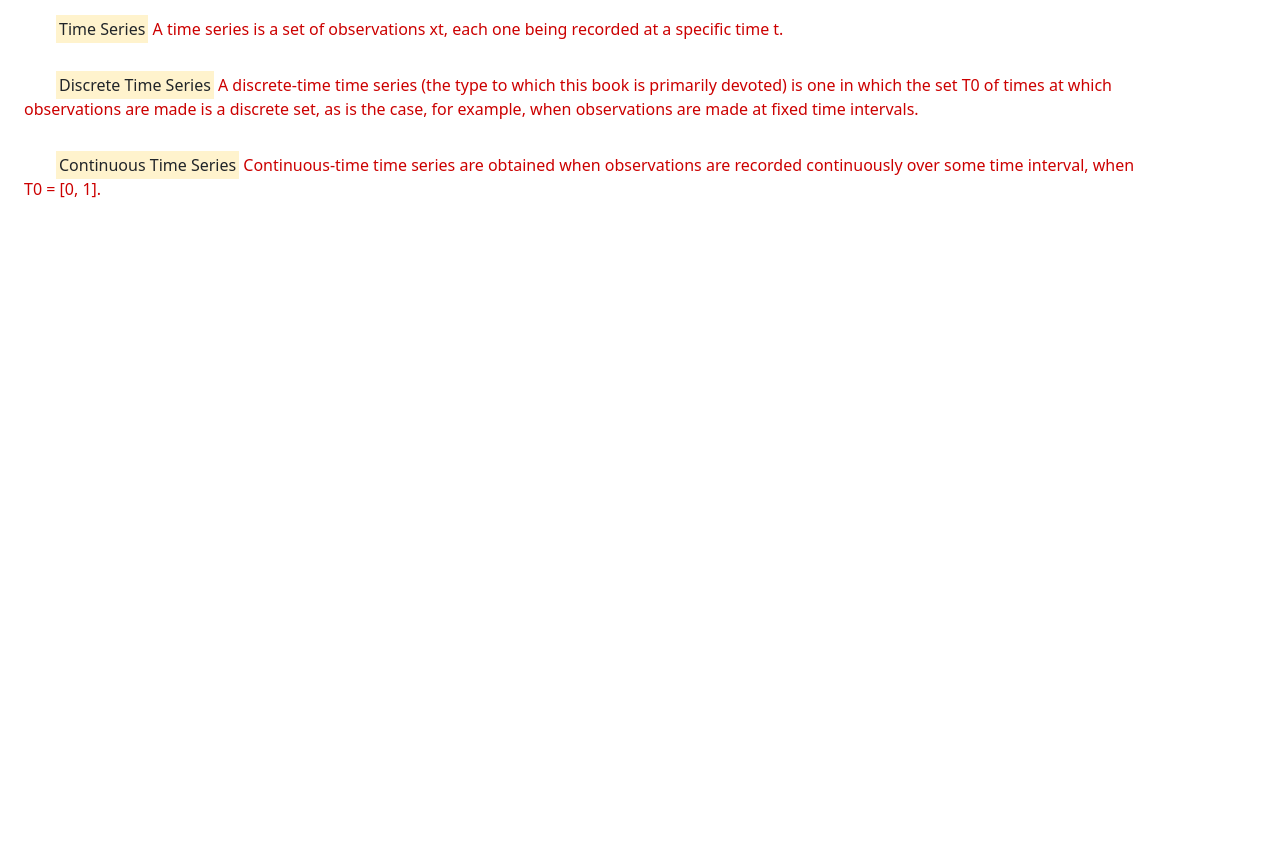
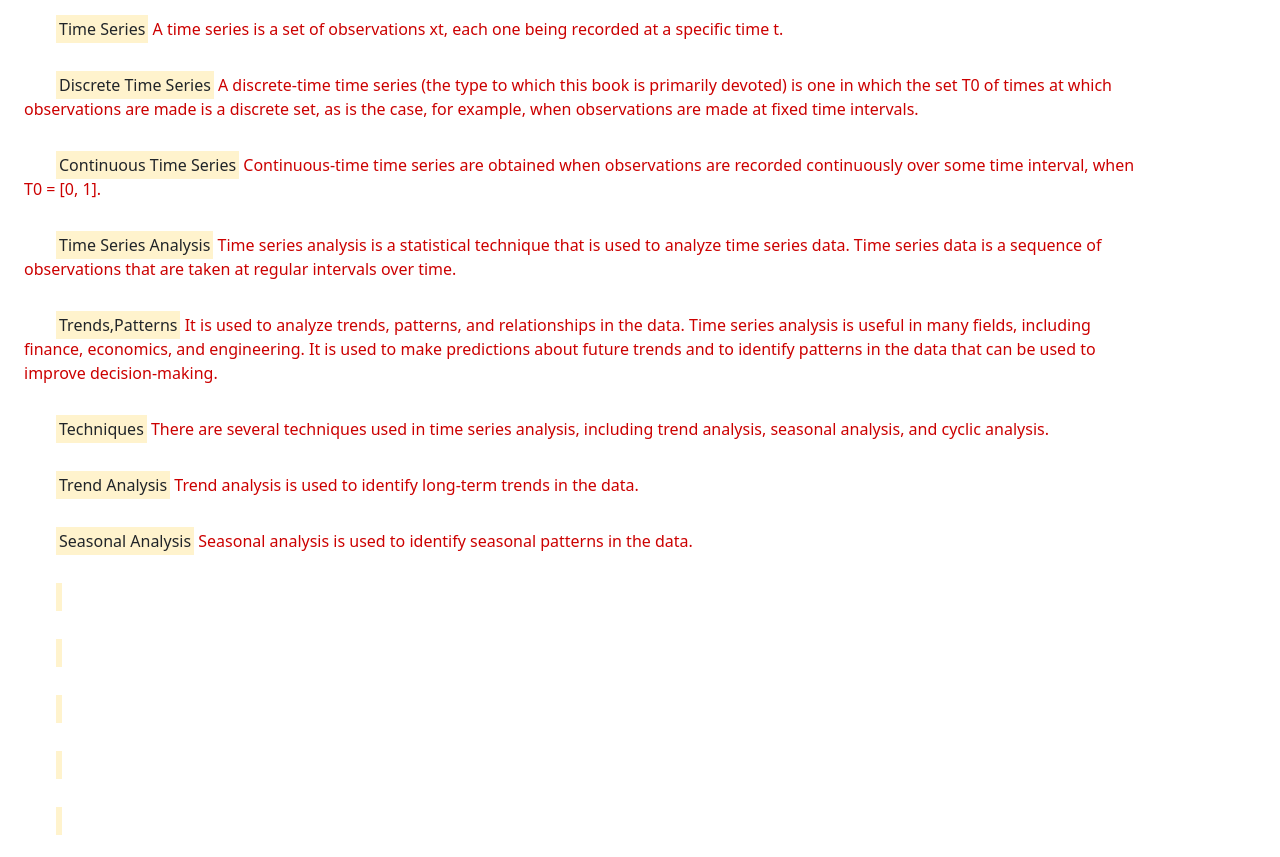
Before and after one commit to astroQ9/astroq9.github.io, a plain HTML site: page tsa/index.html in a window 1280 px wide. Shown: the part 169-1026 px from the top of the page. Before the commit the page ends 800 px from the top, so only its background shows below. Drawn offline with nearby package versions, Linux system fonts and the light colour scheme.

Commit message:
Update index.html

```diff
--- a/tsa/index.html
+++ b/tsa/index.html
@@ -81,6 +81,49 @@ A discrete-time time series (the type to which this book is primarily devoted) i
 Continuous-time time series are obtained when observations are recorded continuously over some time interval, when T0 = [0, 1].</span></div>
 
 
+<div class='container m-3 p-2'>
+<span class='container fluid p-3 m-3'><mark>Time Series Analysis</mark>
+Time series analysis is a statistical technique that is used to analyze time series data. Time series data is a sequence of observations that are taken at regular intervals over time.</span></div>
+
+
+<div class='container m-3 p-2'>
+<span class='container fluid p-3 m-3'><mark>Trends,Patterns</mark>
+It is used to analyze trends, patterns, and relationships in the data.
+Time series analysis is useful in many fields, including finance, economics, and engineering. It is used to make predictions about future trends and to identify patterns in the data that can be used to improve decision-making.</span></div>
+
+
+<div class='container m-3 p-2'>
+<span class='container fluid p-3 m-3'><mark>Techniques</mark>
+There are several techniques used in time series analysis, including trend analysis, seasonal analysis, and cyclic analysis.</span></div>
+
+
+<div class='container m-3 p-2'>
+<span class='container fluid p-3 m-3'><mark>Trend Analysis</mark>
+Trend analysis is used to identify long-term trends in the data.</span></div>
+
+<div class='container m-3 p-2'>
+<span class='container fluid p-3 m-3'><mark>Seasonal Analysis</mark>
+Seasonal analysis is used to identify seasonal patterns in the data.</span></div>
+
+
+<div class='container m-3 p-2'>
+<span class='container fluid p-3 m-3'><mark> </span></div>
+
+<div class='container m-3 p-2'>
+<span class='container fluid p-3 m-3'><mark> </span></div>
+
+<div class='container m-3 p-2'>
+<span class='container fluid p-3 m-3'><mark> </span></div>
+
+<div class='container m-3 p-2'>
+<span class='container fluid p-3 m-3'><mark> </span></div>
+
+<div class='container m-3 p-2'>
+<span class='container fluid p-3 m-3'><mark> </span></div>
+
+
+
+
 </div>
 </body>
 </html>
```
